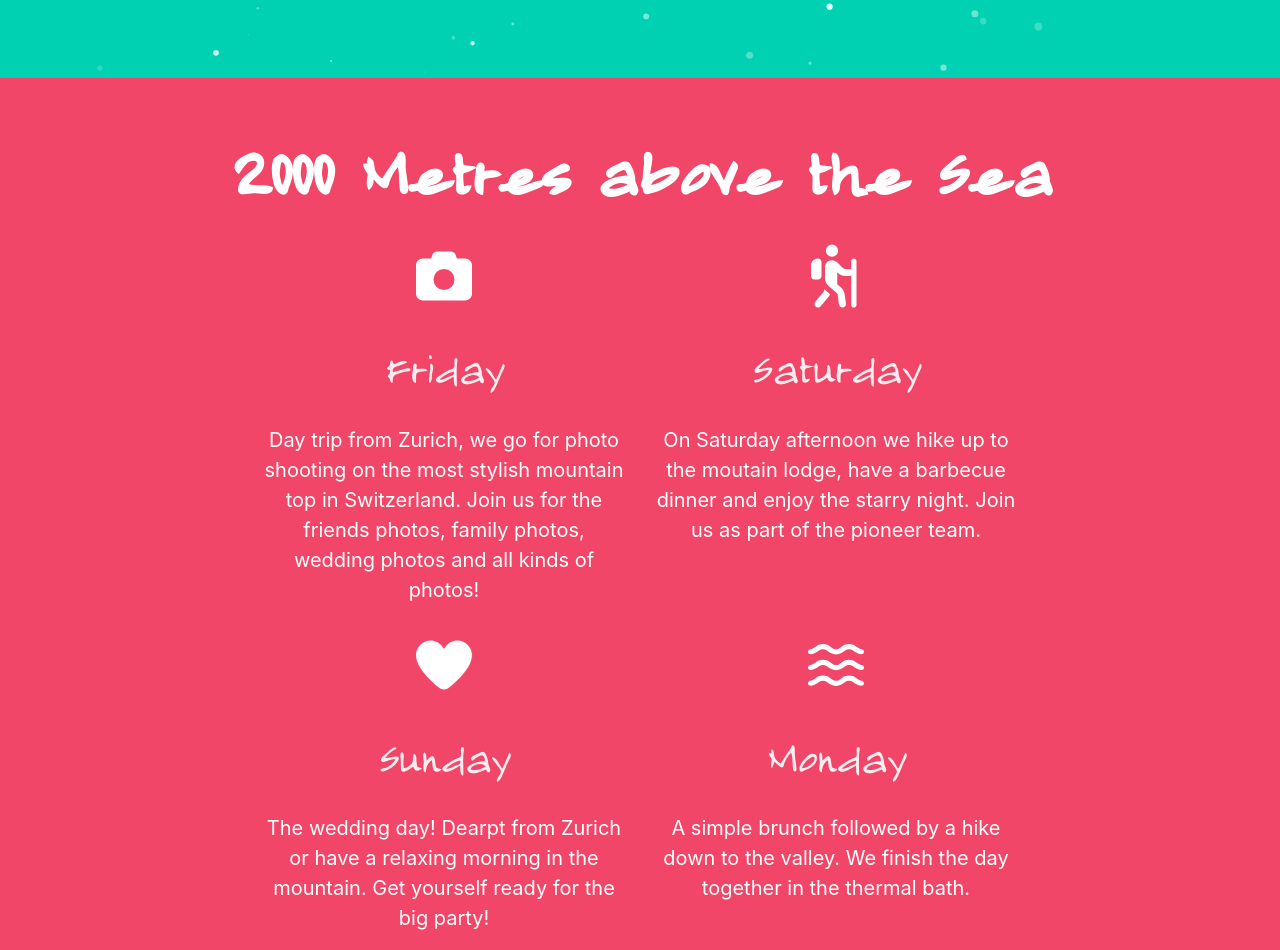
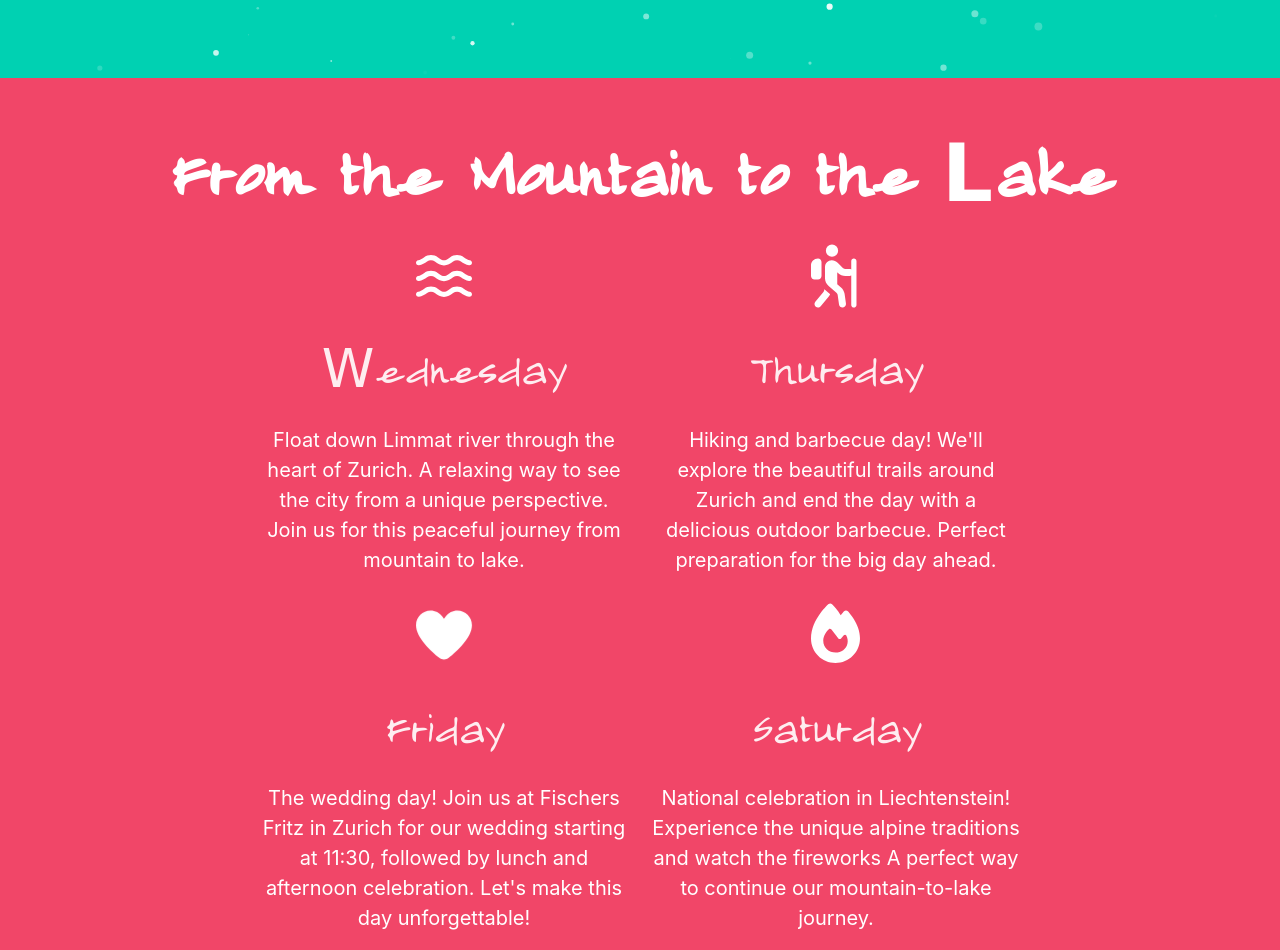
Before and after one commit to WalkerWalker/wedding-website, a plain HTML site: page index.html in a window 1280 px wide. Shown: the part 1522-2472 px from the top of the page. Drawn offline with nearby package versions, Linux system fonts and the light colour scheme.

Commit message:
update words

```diff
--- a/index.html
+++ b/index.html
@@ -67,8 +67,8 @@
             <br>
             <br>
             <h5 class="info" data-translatable>
-              <p>Ceremony starts at 14:00<br>Dinner starts at 18:00<br>Party goes on all night long</p>
-              <p>仪式 14:00 开始<br>晚宴 18:00 开始<br>狂欢一整夜</p>
+              <p>Weddding starts at 11:00<br>Lunch starts at 13:00<br>Party goes on all evening</p>
+              <p>婚礼 11:00 开始<br>午餐 13:00 开始<br>狂欢一整天</p>
             </h5>
           </div>
           <div class="column is-5 is-4-desktop">
@@ -79,8 +79,8 @@
             <br>
             <br>
             <h5 class="info" data-translatable>
-              <p>Fideriser Heuberge<br>Prättigau, Graubünden<br>Switzerland</p>
-              <p>Fideriser Heuberge<br>格劳宾登州<br>瑞士</p>
+              <p>Fischers Fritz<br>City of Zurich<br>Switzerland</p>
+              <p>Fischers Fritz<br>苏黎世市<br>瑞士</p>
             </h5>
           </div>
         </div>
@@ -99,20 +99,20 @@
     <div class="hero-body">
       <div class="container has-text-centered">
         <h1 class="title" data-translatable>
-          2000 Metres above the Sea // 海拔2000米
+          From the Mountain to the Lake // 从高山到湖泊
         </h1>
         <div class="columns is-centered">
           <div class="column is-5 is-4-desktop">
             <br>
             <span class="icon is-huge">
-              <i class="fas fa-camera"></i>
+              <i class="fas fa-water"></i>
             </span>
             <br><br>
             <h2 class="subtitle" data-translatable>
-            Friday  // 周五
+            Wednesday // 周三
             </h2>
             <h5 class="info" data-translatable>
-            Day trip from Zurich, we go for photo shooting on the most stylish mountain top in Switzerland. Join us for the friends photos, family photos, wedding photos and all kinds of photos!  // 苏黎世来回，我们去瑞士最美最小众的山顶拍照。大头照，全家福，婚纱照，各种照片应有尽有，一起来玩！
+            Float down Limmat river through the heart of Zurich. A relaxing way to see the city from a unique perspective. Join us for this peaceful journey from mountain to lake. // 沿利马特河漂流穿过苏黎世市中心。以独特的视角轻松游览城市。加入我们从高山到湖泊的宁静之旅。
             </h5>
           </div>
           <div class="column is-5 is-4-desktop">
@@ -122,10 +122,10 @@
             </span>
             <br><br>
             <h2 class="subtitle" data-translatable>
-            Saturday  // 周六
+            Thursday // 周四
             </h2>
             <h5 class="info" data-translatable>
-            On Saturday afternoon we hike up to the moutain lodge, have a barbecue dinner and enjoy the starry night. Join us as part of the pioneer team. // 周六下午我们行山去往高山木屋，住下，烧烤看星星。加入我们成为先头部队吧！
+            Hiking and barbecue day! We'll explore the beautiful trails around Zurich and end the day with a delicious outdoor barbecue. Perfect preparation for the big day ahead. // 徒步烧烤日！我们将探索苏黎世周围美丽的小径，以美味的户外烧烤结束一天。为即将到来的大日子做完美准备。
             </h5>
           </div>
         </div>
@@ -137,23 +137,23 @@
             </span>
             <br><br>
             <h2 class="subtitle" data-translatable>
-            Sunday // 周日
+            Friday // 周五
             </h2>
             <h5 class="info" data-translatable>
-               The wedding day! Dearpt from Zurich or have a relaxing morning in the mountain. Get yourself ready for the big party! // 婚礼当天！上午从苏黎世出发或者在山中放松一下，准备好下午和晚上的派对狂欢吧！
+            The wedding day! Join us at Fischers Fritz in Zurich for our wedding starting at 11:30, followed by lunch and afternoon celebration. Let's make this day unforgettable! // 婚礼当天！加入我们在苏黎世的Fischers Fritz，11:00开始仪式，然后午餐和下午庆祝。让这一天难忘吧！
             </h5>
           </div>
           <div class="column is-5 is-4-desktop">
             <br>
             <span class="icon is-huge">
-              <i class="fas fa-water"></i>
+              <i class="fas fa-fire"></i>
             </span>
             <br><br>
             <h2 class="subtitle" data-translatable>
-            Monday // 周一
+            Saturday // 周六
             </h2>
             <h5 class="info" data-translatable>
-                A simple brunch followed by a hike down to the valley. We finish the day together in the thermal bath. // 起床后一起吃早午餐，然后徒步到山谷的火车站，最后一起去泡个温泉。
+            National celebration in Liechtenstein! Experience the unique alpine traditions and watch the fireworks A perfect way to continue our mountain-to-lake journey. // 在列支敦士登的国庆庆典！体验这个迷人的阿尔卑斯独特文化，观看烟花。继续我们从高山到湖泊旅程的完美方式。
             </h5>
           </div>
         </div>
@@ -171,7 +171,7 @@
         <div class="columns is-centered">
           <div class="column is-10 is-8-desktop">
             <h5 class="info" data-translatable>
-            The Fideriser Heuberge is a traditional mountain lodge hotel with typical swiss cottage charm. We invite all our friends to stay with us in the hotel on Saturday and Sunday night to enjoy the mountain as much as possible. We will cover the hotel accommodation costs for both nights. The hotel is accessible by bus, by car or by easy hiking. More detailed information about arrival (on Saturday or Sunday) and departure (on Sunday or Monday) will be posted in the future. // Fideriser Heuberge 是一个传统的瑞士高山木屋客栈。我们邀请所有朋友一起在山中客栈住周六周日两晚，我们会支付客栈两晚的住宿费用。乘坐巴士，自驾或简单难度的徒步均可到达高山木屋。更多关于到达（周六或周日）和离开（周日或周一）的信息我们会陆续添加。
+            Zurich offers a wide range of accommodation options from luxury hotels to cozy guesthouses. We recommend staying in the city center to be close to Fischers Fritz and all the activities. The venue is easily accessible by public transport, car, or on foot from most central locations. More detailed information about recommended hotels, transportation, and the full itinerary will be posted soon. // 苏黎世提供从豪华酒店到舒适客栈的各种住宿选择。我们建议住在市中心，靠近Fischers Fritz和所有活动。从大多数中心位置可以通过公共交通、汽车或步行轻松到达场地。关于推荐酒店、交通和完整行程的更多详细信息将很快发布。
             </h5>
           </div>
         </div>
@@ -252,12 +252,12 @@
             <p class="info" data-translatable style="margin-bottom:1rem">
               <span>
                The best day in our lives won't be the same without your blessing and witness. We sincerely invite you to our wedding. Thank you for your continued support and care and thank you for your blessings.
-              <br><br> Please let us know by <strong>31st January</strong>
+              <br><br> Please let us know by <strong>31st August</strong>
               whether you <u>will</u> or <u>will not</u> be able to join our celebration!
               Either way, your reply will greatly help us with the wedding arrangement. Thank you!
               </span>
               <span>我们的幸福需要您的祝福与见证。诚意邀请您参加林依韵和朱嘉珉的婚礼。感谢您一直以来的支持与关爱，谢谢您的祝福。
-              <br><br>请在<strong>1月31日</strong>之前回复我们，您<u>能否</u>参加婚礼。无论能否参加，
+              <br><br>请在<strong>8月31日</strong>之前回复我们，您<u>能否</u>参加婚礼。无论能否参加，
               您的回复都会对我们筹备婚礼有莫大的帮助。谢谢!
               </span>
             </p>
```
